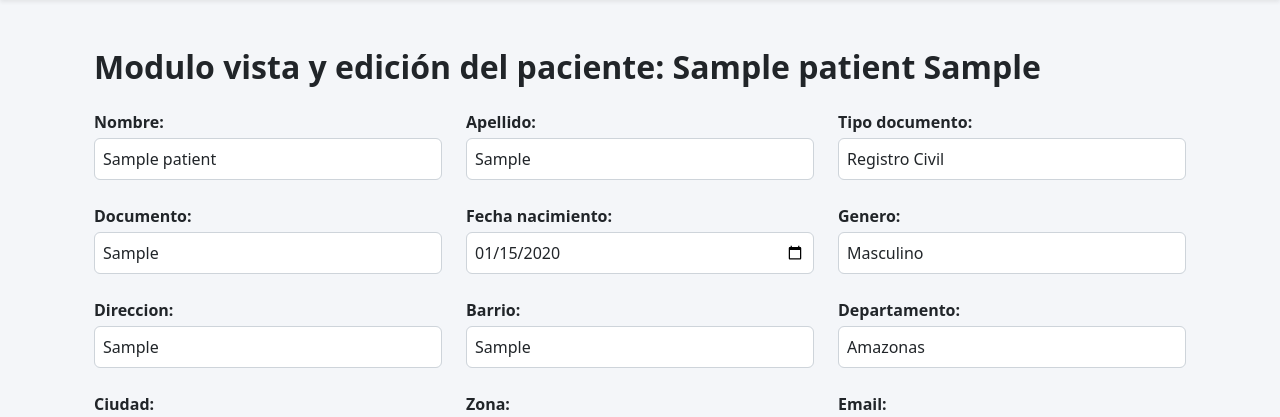
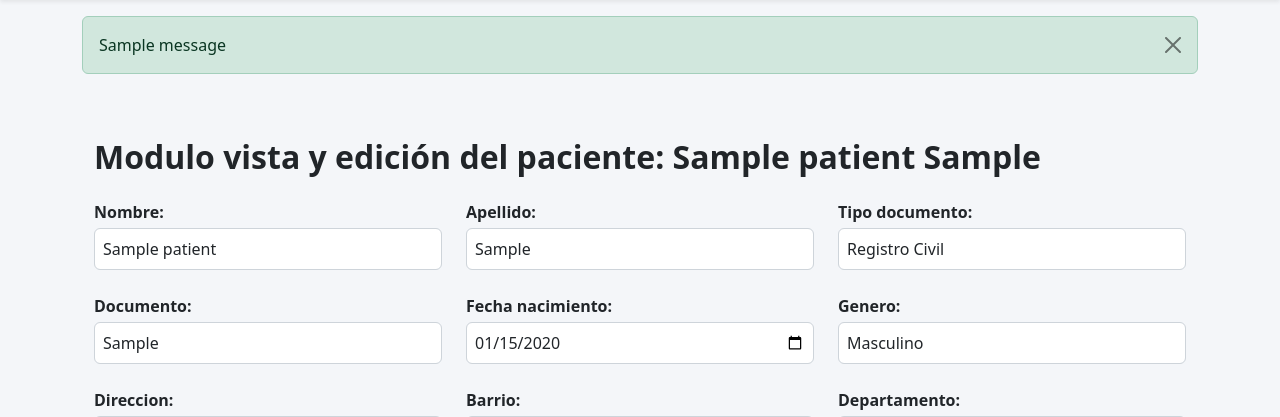
Before and after one commit to diegolozadev/DataMed, a Django app: page /patients/1/ in a window 1280 px wide. Shown: the part 61-478 px from the top of the page. Run offline with Django 5.2, Linux system fonts and the light colour scheme; tables that the repository leaves empty hold one stand-in row (values such as "Sample post"); one stand-in notice (Sample message) is shown.

Commit message:
Add JavaScript for alert handling and search input focus; update templates to include script blocks and message alerts

```diff
--- a/apps/patients/templates/patients/create_patient.html
+++ b/apps/patients/templates/patients/create_patient.html
@@ -52,3 +52,7 @@
     </div>
 
 {% endblock content %}
+
+{% block script_extra %}
+    <script src="{% static 'js/patients.js' %}"></script>
+{% endblock script_extra %}
--- a/apps/patients/templates/patients/patients_list.html
+++ b/apps/patients/templates/patients/patients_list.html
@@ -120,4 +120,9 @@
         </div>
     </div>
 </div>
+
 {% endblock content %}
+
+{% block script_extra %}
+    <script src="{% static 'js/patients.js' %}"></script>
+{% endblock script_extra %}
--- a/apps/patients/views.py
+++ b/apps/patients/views.py
@@ -2,6 +2,7 @@ from django.shortcuts import render, redirect
 from .models import Patient
 from .forms import PatientForm
 from django.db.models import Q
+from django.contrib import messages
 
 # Create your views here.
 
@@ -29,6 +30,7 @@ def create_patient(request):
         form = PatientForm(request.POST)
         if form.is_valid():
             form.save()
+            messages.success(request, 'Paciente creado exitosamente ✅')
             return redirect('patients_list')
     else:
         form = PatientForm()
@@ -45,6 +47,7 @@ def patient_detail(request, patient_id):
         form = PatientForm(request.POST, instance=patient)
         if form.is_valid():
             form.save()
+            messages.success(request, 'Paciente actualizado exitosamente ✅')
             return redirect('patients_list')
     else:
         form = PatientForm(instance=patient)
--- a/templates/base.html
+++ b/templates/base.html
@@ -26,7 +26,7 @@
     <!-- CONTENIDO -->
     <main class="container py-4">
         {% block content %}
-
+            <!-- Contenido específico de cada página -->
         {% endblock %}
     </main>
 
@@ -41,5 +41,9 @@
 
     </div>
 
+    {% block script_extra %}
+        <!-- Scripts adicionales -->
+    {% endblock script_extra %}
+
 </body>
 </html>
--- a/templates/includes/navbar.html
+++ b/templates/includes/navbar.html
@@ -70,3 +70,15 @@
 
     </div>
 </nav>
+
+{% if messages %}
+<div class="container mt-3">
+    {% for message in messages %}
+        <div class="alert alert-{{ message.tags }} alert-dismissible fade show" role="alert">
+            {{ message }}
+            <button type="button" class="btn-close" data-bs-dismiss="alert"></button>
+        </div>
+    {% endfor %}
+</div>
+{% endif %}
+<!-- END NAVBAR -->
```
Also changed, not shown: static/js/patients.js (added, +12 -0 lines).
